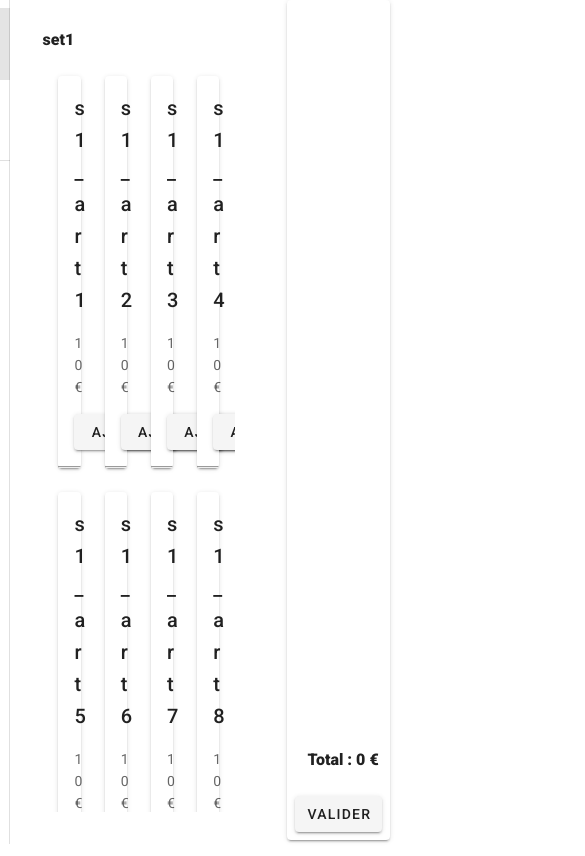
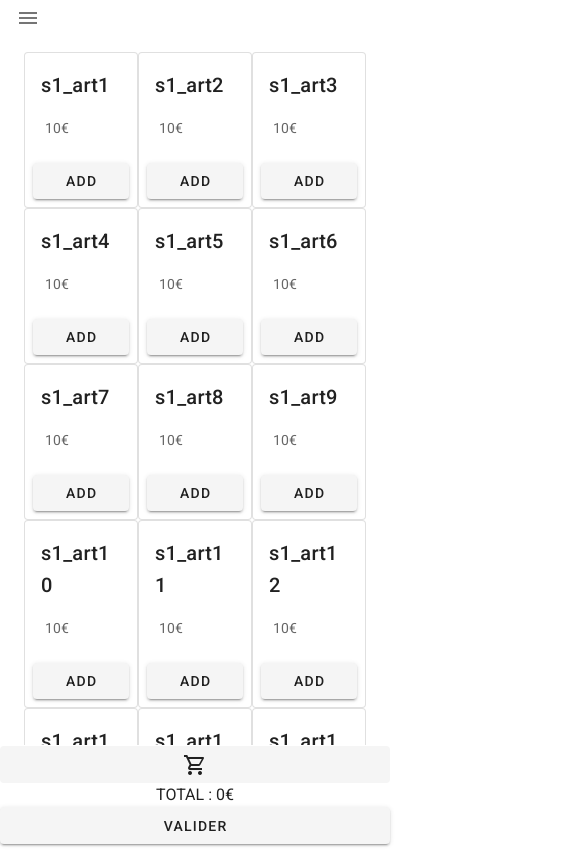
Before and after one commit to Kumogam1/ERP, a Vue app in the folder erp_caisse/: page / in a window 390 px wide. Shown: the top 856 px of the page, 585 px wide, since content can reach past the window. Built offline with nearby package versions, Linux system fonts and the light colour scheme.

Commit message:
:sparkles: version mobile

```diff
--- a/erp_caisse/src/App.vue
+++ b/erp_caisse/src/App.vue
@@ -2,158 +2,147 @@
 <template>
   <div id="app">
 	<v-app>
-		<v-row>
-		<v-col cols ="1">
+		<Desktop
+		v-if="false "
+			:products="products"
+			:usersData="usersData"
+		/>
+
 		<v-navigation-drawer
-				permanent
+			v-model="drawer"
+			absolute
+			temporary
 		>
-				<v-list>
-					<v-list-item-group  v-model="selectedSet">
-						<v-list-item
-							v-for="item in products"
-							v-bind:key="item.name"
-							@click="displayShop = true;selectedPage = null"
-						>
-							<v-list-item-icon>
-								<v-icon x-large>{{ item.icon }}</v-icon>
-							</v-list-item-icon>
-							<v-list-item-content>
-								{{item.name}}
-							</v-list-item-content>
+			<v-list nav>
+				<v-list-item-group >
+					<v-list-item>
+						<v-list-item-title>Foo</v-list-item-title>
 					</v-list-item>
 				</v-list-item-group>
 			</v-list>
+		</v-navigation-drawer>
+		<v-app-bar-nav-icon
+			class="pl-5"
+			@click.stop="drawer = !drawer"></v-app-bar-nav-icon>
+		<v-list class="overflow-y-auto" :max-height=windHeight>
+			<v-list-item>
 
-				<v-divider></v-divider>
-				<v-list>
-					<v-list-item-group v-model="selectedPage">
-						<v-list-item @click="displayShop = false;selectedSet = null">
-							<v-list-item-icon>
-								<v-icon x-large>mdi-book-arrow-left-outline</v-icon>
-							</v-list-item-icon>
-							<v-list-item-content></v-list-item-content>
+			<v-row class="fill-height pa-5">
+				<v-col cols="4"
+					class="pa-0"
+					v-for="item in products[0].articles"
+					v-bind:key="item.name"
+				>
+					<v-card
+						outlined
+						exact
+						height="100%">
+						<v-card-title> {{item.name}}</v-card-title>
+						<v-card-text class="pl-5 font-light-black"> {{item.prix}}€</v-card-text>
+						<v-card-actions>
+							<v-btn
+								block
+								@click="addArt(item)"> ADD </v-btn>
+						</v-card-actions>
+					</v-card>
+				</v-col>
+			</v-row>
 			</v-list-item>
-						<v-list-item @click="displayShop = false;selectedSet = null">
-							<v-list-item-icon>
-								<v-icon x-large>mdi-account-circle-outline</v-icon>
-							</v-list-item-icon>
-							<v-list-item-content></v-list-item-content>
-						</v-list-item>
-						<v-list-item @click="displayShop = false;selectedSet = null">
-							<v-list-item-icon>
-								<v-icon x-large>mdi-plus-circle-outline</v-icon>
-							</v-list-item-icon>
-							<v-list-item-content></v-list-item-content>
+		</v-list>
+		<v-spacer></v-spacer>
+		<v-btn
+			@click.stop="cart = !cart"
+			block elevation="0"><v-icon>mdi-cart-outline</v-icon></v-btn>
+		<v-sheet elevation="0" align="center"> TOTAL : {{total}}€</v-sheet>
+		<v-btn block>Valider</v-btn>
+
+
+		<v-navigation-drawer
+			v-model="cart"
+			absolute
+			right
+			temporary
+		>
+			<v-list class="overflow-y-auto" :max-height=windHeight>
+				<v-list-item-group>
+					<v-list-item
+						v-for="item in userCart.cart"
+						v-bind:key="item.name">
+						{{item.article.name}}
+						<v-spacer></v-spacer>
+						{{item.count}}
 					</v-list-item>
 				</v-list-item-group>
 			</v-list>
-
+			<template v-slot:append>
+				<v-sheet class="pa-5">
+					Total : {{total}}
+				</v-sheet>
+			</template>
 		</v-navigation-drawer>
-		</v-col>
-		<v-col>
-			<Main
-				v-if="displayShop"
-				:userCart="userCart"
-				:set="set"
-				v-on:dropArticle="dropArticle"
-				v-on:artClick="artClicked"
-				v-on:checkout="checkout"
-			/>
-		</v-col>
-		</v-row>
 	</v-app>
   </div>
 </template>
 
+<style>
+.v-btn {
+  width: 120x;
+  min-width: 120x;
+}
+
+</style>
+
 <script>
-import Main from './components/Main.vue'
 
+import Desktop from './components/Desktop.vue'
+import jsonData from './assets/data.json'
 export default {
 
 	name: 'App',
 	data() {
 		return {
-			displayShop: true,
-			paid: 0,
+			drawer: false,
+			cart: false,
+			windHeight: window.innerHeight - 135,
+			products: jsonData.products,
+			usersData: jsonData.usersData,
 			userCart: {total:0, cart:[]},
-			selectedSet: 0,
-			selectedPage: null,
-			products: [
-				{
-					name: "set1",
-					icon : 'mdi-home',
-					articles: [
-						{name: "s1_art1",prix: 10},
-						{name: "s1_art2",prix: 10},
-						{name: "s1_art3",prix: 10},
-						{name: "s1_art4",prix: 10},
-						{name: "s1_art5",prix: 10},
-						{name: "s1_art6",prix: 10},
-						{name: "s1_art7",prix: 10},
-						{name: "s1_art8",prix: 10},
-						{name: "s1_art9",prix: 10},
-						{name: "s1_art10",prix: 10},
-						{name: "s1_art11",prix: 10},
-						{name: "s1_art12",prix: 10},
-						{name: "s1_art13",prix: 10},
-						{name: "s1_art14",prix: 10},
-						{name: "s1_art15",prix: 10},
-						{name: "s1_art16",prix: 10},
-						{name: "s1_art17",prix: 10},
-						{name: "s1_art18",prix: 10},
-						{name: "s1_art19",prix: 10},
-						{name: "s1_art20",prix: 10},
-						{name: "s1_art21",prix: 10},
-					]
-				},
-				{
-					name: "set2",
-					icon : 'mdi-alpha-e-circle-outline',
-					articles: [
-						{name: "s2_art1",prix: 10},
-						{name: "s2_art2",prix: 10},
-						{name: "s2_art3",prix: 10},
-						{name: "s2_art4",prix: 10},
-						{name: "s2_art5",prix: 10},
-						{name: "s2_art6",prix: 10},
-						{name: "s2_art7",prix: 10},
-						{name: "s2_art8",prix: 10},
-					]
-				}
-			],
 		}
 	},
 	computed: {
-		set: function(){
-			return this.products[this.selectedSet];
+		height () {
+			switch (this.$vuetify.breakpoint.name) {
+			case 'xs': return 220
+			case 'sm': return 400
+			case 'md': return 500
+			case 'lg': return 600
+			case 'xl': return 800
+			default : return 800
+			}
+		},
+		total: function () {
+            let sum = 0;
+            for(let i =0;i < this.userCart.cart.length; i++){
+				if (this.userCart.cart[i].type == "buy")
+					sum = sum + this.userCart.cart[i].article.prix * this.userCart.cart[i].count;
+            }
+            return sum;
         }
 	},
 	components: {
-		Main
+		Desktop,
 	},
 
 	methods: {
-		addPanel(){
-			this.selectedSet = null
-			this.selectedSet = 0
-		},
-
-		artClicked(spec){
-			console.log(this.selectedSet)
+		addArt(item){
+			console.log(item.name)
 			for(let i = 0; i < this.userCart.cart.length; i++){
-				if (this.userCart.cart[i].article.name == spec.name){
+				if (this.userCart.cart[i].article.name == item.name){
 					this.userCart.cart[i].count++
 					return true;
 				}
 			}
-			this.userCart.cart.push({type:"buy",article:spec,count: 1})
-		},
-		dropArticle(idx){
-			this.userCart.cart.splice(idx,1)
-			this.$forceUpdate()
-		},
-		checkout(){
-			this.paid = this.userCart.total
+			this.userCart.cart.push({type:"buy",article:item,count: 1})
 		}
 	}
 };
--- /dev/null
+++ b/erp_caisse/src/assets/data.json
@@ -0,0 +1,68 @@
+{"products": [
+	{
+		"name": "set1",
+		"icon" : "mdi-home",
+		"articles": [
+			{"name": "s1_art1","prix": 10},
+			{"name": "s1_art2","prix": 10},
+			{"name": "s1_art3","prix": 10},
+			{"name": "s1_art4","prix": 10},
+			{"name": "s1_art5","prix": 10},
+			{"name": "s1_art6","prix": 10},
+			{"name": "s1_art7","prix": 10},
+			{"name": "s1_art8","prix": 10},
+			{"name": "s1_art9","prix": 10},
+			{"name": "s1_art10","prix": 10},
+			{"name": "s1_art11","prix": 10},
+			{"name": "s1_art12","prix": 10},
+			{"name": "s1_art13","prix": 10},
+			{"name": "s1_art14","prix": 10},
+			{"name": "s1_art15","prix": 10},
+			{"name": "s1_art16","prix": 10},
+			{"name": "s1_art17","prix": 10},
+			{"name": "s1_art18","prix": 10},
+			{"name": "s1_art19","prix": 10},
+			{"name": "s1_art20","prix": 10},
+			{"name": "s1_art21","prix": 10}
+		]
+	},
+	{
+		"name": "set2",
+		"icon" : "mdi-alpha-e-circle-outline",
+		"articles": [
+			{"name": "s2_art1","prix": 10},
+			{"name": "s2_art2","prix": 10},
+			{"name": "s2_art3","prix": 10},
+			{"name": "s2_art4","prix": 10},
+			{"name": "s2_art5","prix": 10},
+			{"name": "s2_art6","prix": 10},
+			{"name": "s2_art7","prix": 10},
+			{"name": "s2_art8","prix": 10}
+		]
+	},
+	{
+		"name": "set3",
+		"icon" : "mdi-alpha-e-circle-outline",
+		"articles": [
+			{"name": "s3_art1","prix": 10},
+			{"name": "s3_arté","prix": 10},
+			{"name": "s3_art3","prix": 10},
+			{"name": "s3_art4","prix": 10},
+			{"name": "s3_art5","prix": 10},
+			{"name": "s3_art6","prix": 10},
+			{"name": "s3_art7","prix": 10},
+			{"name": "s3_art8","prix": 10}
+		]
+	}
+],
+"usersData": [
+	{"id":"u1","username":"name","credit":-10,"historic":[
+		{"transactionId":1,"date":"01/02/2021","transactionContent":-10},
+		{"transactionId":2,"date":"02/01/2021","transactionContent":10},
+		{"transactionId":3,"date":"01/01/2021","transactionContent":10},
+		{"transactionId":4,"date":"01/01/2022","transactionContent":10}
+	]},
+	{"id":"u2","username":"name","credit":10,"historic":[]},
+	{"id":"u3","username":"name","credit":10,"historic":[]},
+	{"id":"u4","username":"name","credit":10,"historic":[]}
+]}
--- a/erp_caisse/src/components/ArticleComponent.vue
+++ b/erp_caisse/src/components/ArticleComponent.vue
@@ -1,12 +1,12 @@
 <template>
     <v-col  cols="3">
-        <v-card>
+        <v-card class="d-flex flex-column" >
             <v-card-title>
                 {{ spec.name }}
             </v-card-title>
             <v-card-text>
                 <p> {{ spec.prix }}€  </p>
-                <v-btn @click="addArticle(spec)" block> Ajouter </v-btn>
+                <v-btn @click="addArticle(spec)" block> Add </v-btn>
             </v-card-text>
             <hr>
         </v-card>
--- /dev/null
+++ b/erp_caisse/src/components/CreditEdit.vue
@@ -0,0 +1,20 @@
+<template>
+	<div>
+		bite
+	</div>
+</template>
+
+<script>
+
+export default {
+	name: "CreditEdit",
+	props: {
+
+	},
+	data() {
+		return{
+
+		}
+	},
+}
+</script>
--- /dev/null
+++ b/erp_caisse/src/components/Desktop.vue
@@ -0,0 +1,126 @@
+<template>
+	<v-row>
+		<v-col cols ="1">
+		<v-navigation-drawer
+			permanent
+		>
+			<v-list>
+				<v-list-item-group  v-model="selectedSet">
+					<v-list-item
+						v-for="item in products"
+						v-bind:key="item.name"
+						@click="displayShop = true;selectedPage = null;"
+					>
+						<v-list-item-icon>
+							<v-icon large>{{ item.icon }}</v-icon>
+						</v-list-item-icon>
+						<v-list-item-content></v-list-item-content>
+					</v-list-item>
+				</v-list-item-group>
+			</v-list><v-divider></v-divider>
+			<v-list>
+				<v-list-item-group v-model="selectedPage">
+					<v-list-item
+						v-for="item in menus"
+						v-bind:key="item.name"
+						@click="setMenu"
+					>
+						<v-list-item-icon>
+							<v-icon large>{{item.icon}}</v-icon>
+						</v-list-item-icon>
+						<v-list-item-content></v-list-item-content>
+					</v-list-item>
+				</v-list-item-group>
+			</v-list>
+
+		</v-navigation-drawer>
+		</v-col>
+		<v-col>
+		<Shop
+			v-if="displayShop"
+			:userCart="userCart"
+			:set="set"
+			v-on:dropArticle="dropArticle"
+			v-on:artClick="artClicked"
+			v-on:checkout="checkout"
+		/>
+		<div v-else>
+			<CreditEdit
+				v-if="selectedPage == 0"
+			/>
+
+			<UserPage
+				v-else-if="selectedPage == 2"
+				:usersData="usersData"
+				/>
+		</div>
+		</v-col>
+	</v-row>
+</template>
+
+
+<script>
+import Shop from './Shop.vue'
+import UserPage from "./Users.vue"
+import CreditEdit from "./CreditEdit.vue"
+export default{
+	name:"Desktop",
+	props:{
+		products: Array,
+		usersData: Array,
+	},
+	data() {
+		return{
+			displayShop: true,
+			paid: 0,
+			userCart: {total:0, cart:[]},
+
+			selectedSet: 0,
+			selectedPage: null,
+			menus: [
+				{name:"addCredit",icon: "mdi-cash-plus"},
+				{name:"historic",icon: "mdi-book-arrow-left-outline"},
+				{name:"users",icon: "mdi-account-circle-outline"},
+				{name:"addEvent",icon: "mdi-plus-circle-outline"},
+			]
+		}
+	},
+	components: {
+		Shop,
+		UserPage,
+		CreditEdit
+	},
+	computed: {
+		set: function(){
+			if (this.selectedSet != null){
+				return this.products[this.selectedSet];
+			}
+			else
+				return this.prevSet
+		}
+	},
+	methods: {
+		setMenu(){
+			this.displayShop = false;
+			this.selectedSet = null;
+		},
+		artClicked(spec){
+
+			for(let i = 0; i < this.userCart.cart.length; i++){
+				if (this.userCart.cart[i].article.name == spec.name){
+					this.userCart.cart[i].count++
+					return true;
+				}
+			}
+			this.userCart.cart.push({type:"buy",article:spec,count: 1})
+		},
+		dropArticle(idx){
+			this.userCart.cart.splice(idx,1)
+			this.$forceUpdate()
+		},
+		checkout(){
+			this.paid = this.userCart.total
+		}
+	}
+}
+</script>
--- a/erp_caisse/src/components/Main.vue
+++ b/erp_caisse/src/components/Shop.vue
@@ -31,7 +31,7 @@ import ArticleComp from './ArticleComponent.vue'
 import Cart from './Cart.vue'
 
 export default {
-	name: "Main",
+	name: "Shop",
     props: {
         userCart: Object,
 		set: Object
--- /dev/null
+++ b/erp_caisse/src/components/Users.vue
@@ -0,0 +1,76 @@
+<template>
+	<div>
+		<v-card class="mt-10 mb-5 mr-5">
+			<v-card-title> Users </v-card-title>
+			<v-text-field
+				class="pa-5 pt-0"
+				label="Search username"
+				v-model="searchInput"
+				hide-details="auto"
+			></v-text-field>
+
+		</v-card>
+		<v-expansion-panels popout >
+			<v-expansion-panel
+				v-for="user in items"
+				v-bind:key="user.id"
+				class="mr-10 ml-5"
+			>
+				<v-expansion-panel-header >
+					<template>
+						{{user.username}}
+					</template>
+				</v-expansion-panel-header>
+				<v-expansion-panel-content>
+					<span class="font-weight-black"> Name : </span>{{user.username}} <br/>
+					<span class="font-weight-black"> Id : </span>{{user.id}} <br/>
+					<span class="font-weight-black"> Credit : </span>{{user.credit}} <br/>
+					<span class="font-weight-black"> {{user.username}}'s transactions historic : </span><br/>
+					<v-card-text>
+						<v-data-table
+							:headers="headers"
+							:items="user.historic">
+						</v-data-table>
+					</v-card-text>
+
+
+				</v-expansion-panel-content>
+			</v-expansion-panel>
+		</v-expansion-panels>
+	</div>
+</template>
+
+<script>
+
+export default{
+	name:"UsersPage",
+	props: {
+		usersData: Array
+	},
+	data(){
+		return {
+			searchInput: "",
+
+			headers: [
+				{
+					text: 'N° Transaction',
+					align: 'start',
+					sortable: false,
+					value: 'transactionId',
+				},
+				{ text: 'Date', value: 'date' },
+				{ text: 'Transaction', value: 'transactionContent' },
+			]
+		}
+	},
+	methods:{
+
+	},
+	computed:{
+		items: function(){
+			return this.usersData.filter(e => e.username.includes(this.searchInput))
+		}
+	}
+
+};
+</script>
```
Also changed, not shown: erp_caisse/src/components/mobileArticle.vue (added). Lines whose indentation alone changed are shown as unchanged.
